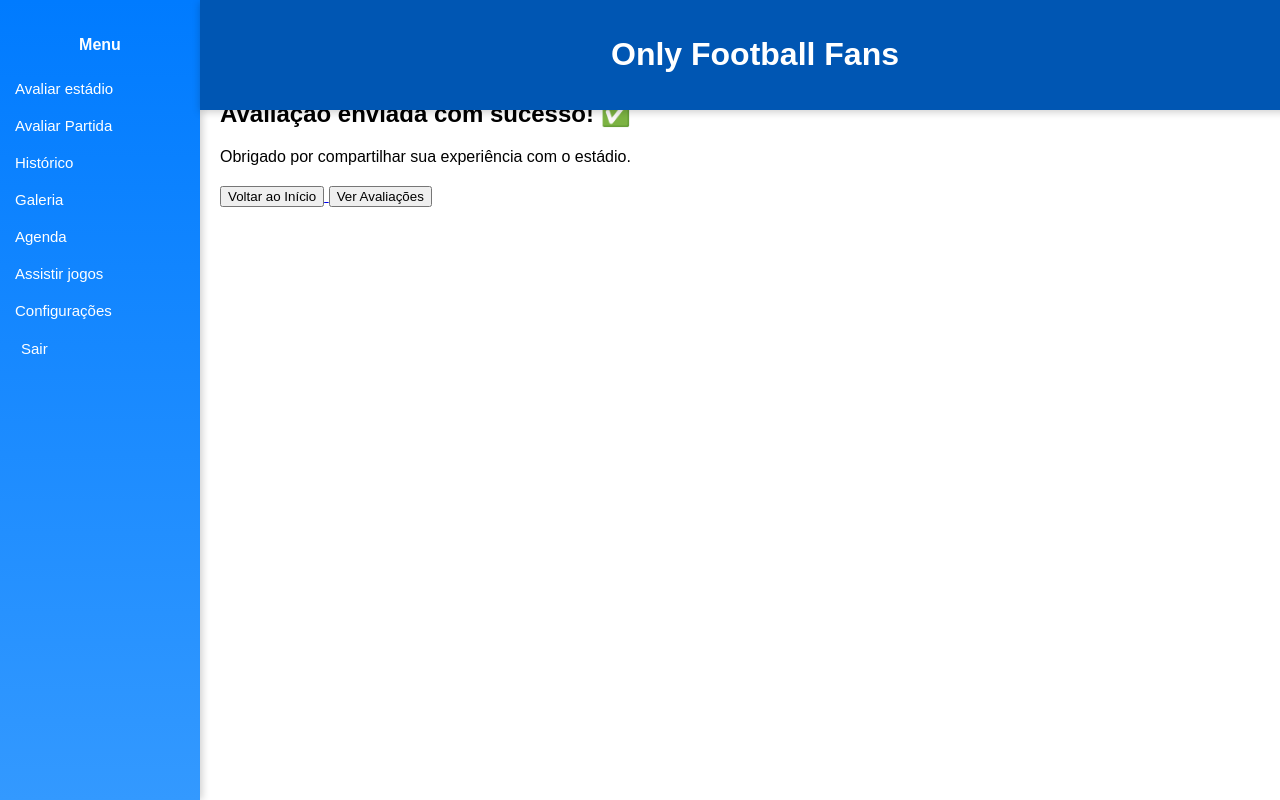
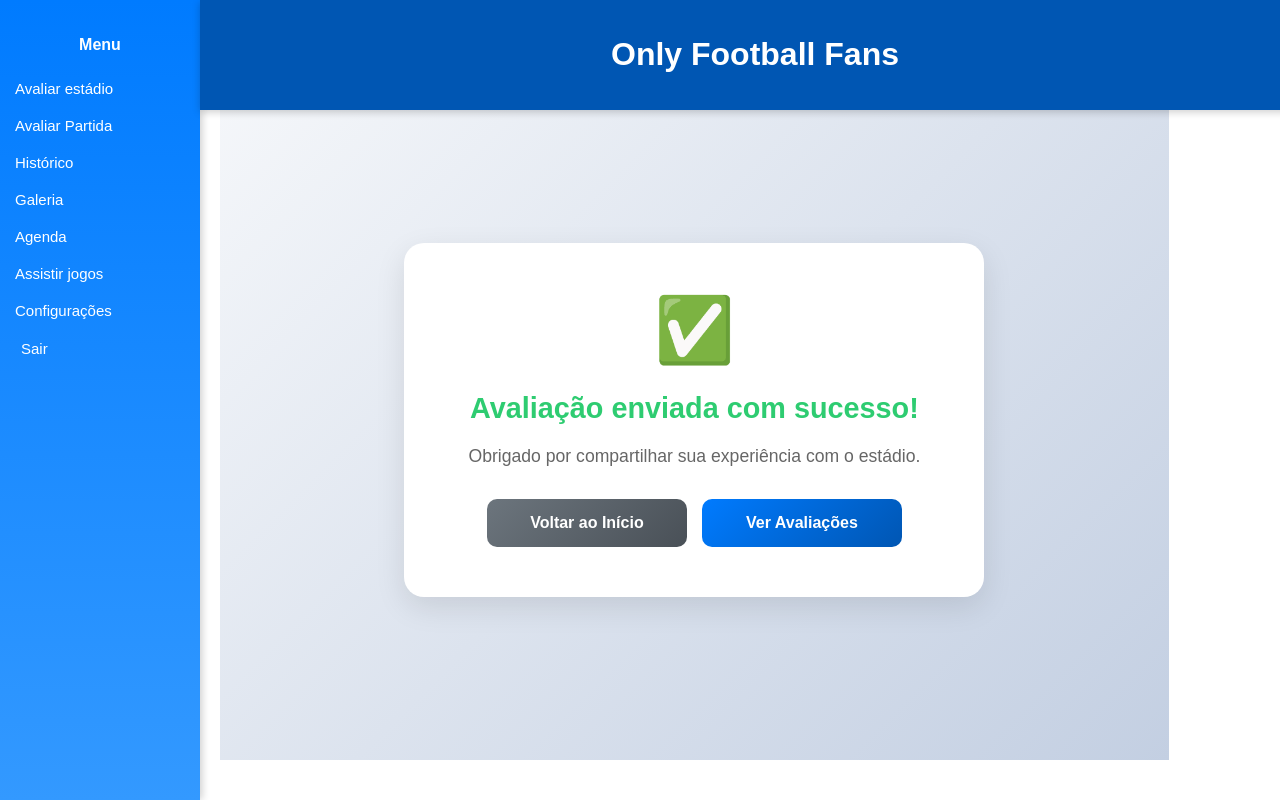
Before and after one commit to Amfgs/projeto-Only-Football-Fans, a Django app: template templates/emocao/avaliacao_sucesso.html in a window 1280 px wide. Run offline with Django 5.2, Linux system fonts and the light colour scheme; the template is opened without the code that fills it: most values are stand-ins (such as "Sample title", 1, 10 or a date in 2020).

Commit message:
style: Adiciona CSS moderno a página de sucesso após avaliação

```diff
--- a/templates/emocao/avaliacao_sucesso.html
+++ b/templates/emocao/avaliacao_sucesso.html
@@ -1,15 +1,174 @@
 {% extends 'base.html' %}
 
 {% block content %}
-  <h2>Avaliação enviada com sucesso! ✅</h2>
-  <p>Obrigado por compartilhar sua experiência com o estádio.</p>
+<div class="confirmacao-container">
+    <div class="confirmacao-card">
+        <div class="confirmacao-icon">✅</div>
+        <h2>Avaliação enviada com sucesso!</h2>
+        <p>Obrigado por compartilhar sua experiência com o estádio.</p>
 
-  <div style="margin-top: 20px;">
-    <a href="{% url 'core:avaliacao_inicio' %}">
-      <button type="button">Voltar ao Início</button>
-    </a>
-    <a href="{% url 'core:avaliacoes_anteriores' %}">
-      <button type="button">Ver Avaliações</button>
-    </a>
-  </div>
+        <div class="botoes-container">
+            <a href="{% url 'core:avaliacao_inicio' %}" class="botao botao-secundario">
+                Voltar ao Início
+            </a>
+            <a href="{% url 'core:avaliacoes_anteriores' %}" class="botao">
+                Ver Avaliações
+            </a>
+        </div>
+    </div>
+</div>
+
+<style>
+.confirmacao-container {
+    display: flex;
+    justify-content: center;
+    align-items: center;
+    min-height: 80vh;
+    padding: 20px;
+    background: linear-gradient(135deg, #f5f7fa 0%, #c3cfe2 100%);
+}
+
+.confirmacao-card {
+    background: white;
+    padding: 50px 40px;
+    border-radius: 20px;
+    box-shadow: 0 10px 30px rgba(0, 0, 0, 0.1);
+    text-align: center;
+    max-width: 500px;
+    width: 100%;
+    animation: fadeInUp 0.6s ease-out;
+}
+
+.confirmacao-icon {
+    font-size: 4rem;
+    margin-bottom: 20px;
+    animation: bounce 0.6s ease-out;
+}
+
+.confirmacao-card h2 {
+    color: #2ecc71;
+    margin-bottom: 15px;
+    font-size: 1.8rem;
+    font-weight: 600;
+}
+
+.confirmacao-card p {
+    color: #666;
+    font-size: 1.1rem;
+    margin-bottom: 30px;
+    line-height: 1.5;
+}
+
+.botoes-container {
+    display: flex;
+    gap: 15px;
+    justify-content: center;
+    flex-wrap: wrap;
+}
+
+.botao {
+    background: linear-gradient(135deg, #007bff 0%, #0056b3 100%);
+    color: white;
+    text-decoration: none;
+    padding: 15px 30px;
+    border-radius: 10px;
+    font-weight: 600;
+    transition: all 0.3s ease;
+    border: none;
+    cursor: pointer;
+    display: inline-block;
+    min-width: 140px;
+    text-align: center;
+}
+
+.botao-secundario {
+    background: linear-gradient(135deg, #6c757d 0%, #495057 100%);
+}
+
+.botao:hover {
+    transform: translateY(-2px);
+    box-shadow: 0 5px 15px rgba(0, 123, 255, 0.4);
+    color: white;
+}
+
+.botao-secundario:hover {
+    box-shadow: 0 5px 15px rgba(108, 117, 125, 0.4);
+}
+
+.botao:active {
+    transform: translateY(0);
+}
+
+/* Animações */
+@keyframes fadeInUp {
+    from {
+        opacity: 0;
+        transform: translateY(30px);
+    }
+    to {
+        opacity: 1;
+        transform: translateY(0);
+    }
+}
+
+@keyframes bounce {
+    0%, 20%, 50%, 80%, 100% {
+        transform: translateY(0);
+    }
+    40% {
+        transform: translateY(-10px);
+    }
+    60% {
+        transform: translateY(-5px);
+    }
+}
+
+/* Responsividade */
+@media (max-width: 768px) {
+    .confirmacao-container {
+        min-height: 70vh;
+        padding: 15px;
+    }
+
+    .confirmacao-card {
+        padding: 40px 30px;
+    }
+
+    .confirmacao-icon {
+        font-size: 3.5rem;
+    }
+
+    .confirmacao-card h2 {
+        font-size: 1.5rem;
+    }
+}
+
+@media (max-width: 480px) {
+    .confirmacao-card {
+        padding: 30px 20px;
+    }
+
+    .botoes-container {
+        flex-direction: column;
+        align-items: center;
+    }
+
+    .botao {
+        width: 100%;
+        max-width: 250px;
+    }
+
+    .confirmacao-icon {
+        font-size: 3rem;
+    }
+
+    .confirmacao-card h2 {
+        font-size: 1.3rem;
+    }
+
+    .confirmacao-card p {
+        font-size: 1rem;
+    }
+}
+</style>
 {% endblock %}
```
Also changed, not shown: db.sqlite3.
